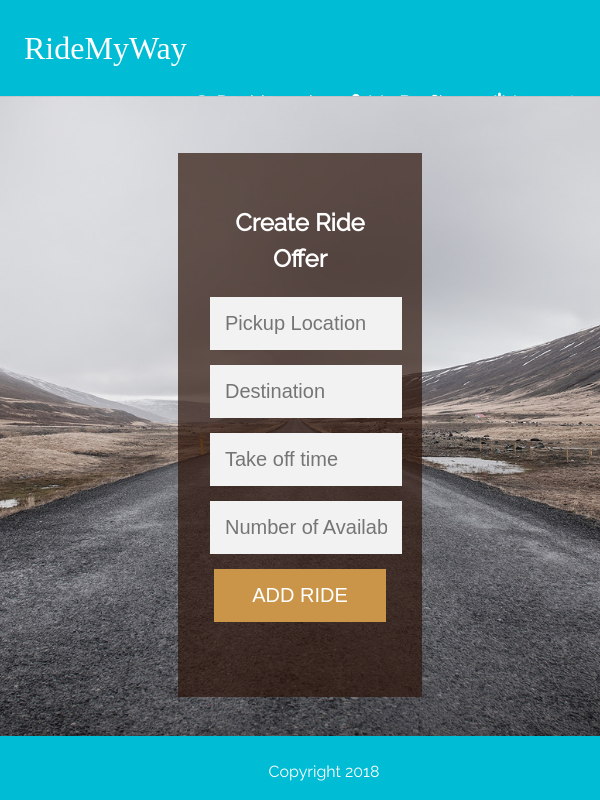
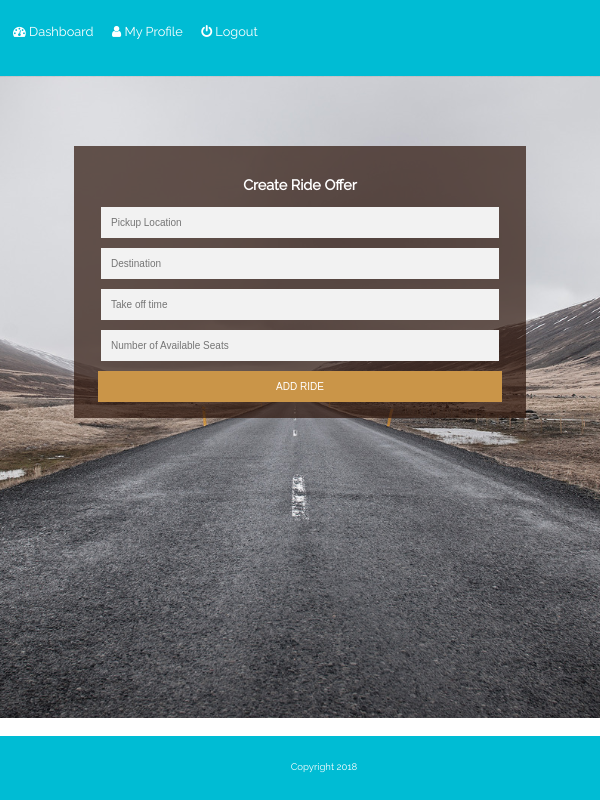
Before and after one commit to ronkeadun/RideMyWay, a web app: file UI/create_ride_offer.html in a window 600 px wide; the page is wider, and only the part inside the window is pictured. Run offline with its HTML, style and script files only (its server is not run), Linux system fonts and the light colour scheme; some libraries are stand-ins or nearby versions; some web fonts are replaced.

Commit message:
refactored code for mobile responsiveness

```diff
--- a/UI/css/style.css
+++ b/UI/css/style.css
@@ -14,16 +14,10 @@ body {
 	font-family: 'Raleway', sans-serif;
 }
 
-#login-page{
-	width: 360px;
-	padding: 10% 0 0;
-	margin: auto;
-}
 
 .form{
 	position: relative;
 	text-align: center;
-
 }
 
 .form input{
@@ -71,7 +65,7 @@ select{
 }
 
 .form .message{
-	margin: 15px 0 0;
+	margin: 0;
 	color: aliceblue;
 	font-size: 15px;
 }
@@ -90,7 +84,7 @@ select{
 }
 
 #create-ride{
-  width: 30%;
+  width: 40%;
   background: rgba(45, 20, 10, 0.7);
   margin: auto;
   height: 30rem;
@@ -102,15 +96,10 @@ select{
   margin: auto;
 }
 
-/*button a{
-	text-decoration: none;
-	color: #fff;
-}*/
-
 .navbar {
 	background-color: #00BCD4;
 	height: 3rem;
-	padding: 1.5rem;
+	padding: 1rem;
 	position: absolute;
 	top: 0;
 	width: 100%;
@@ -121,17 +110,18 @@ select{
 	text-decoration: none;
 	font-family: 'Kurale', serif;
 }
-/*.main-content {
+.main-content {
 	min-height: 100%
-}*/
+}
 .main-content .jumbotron {
 	position: absolute;
 	width: 100%;
-	height: 82.3vh;
+	height: 80.3vh;
 	background-image: url('../images/headerBackground.jpg');
 	background-position: center;
 	background-size: cover;
 	top: 6rem;
+  margin-top: -20px;
 	display: flex;
 	justify-content: space-between;
 	overflow: auto;
@@ -139,8 +129,8 @@ select{
 .main-content .jumbotron .signin-container {
 	width: 30%;
 	background: rgba(45, 20, 10, 0.7);
-	margin: 3rem 2rem 15rem 2rem;
-	height: 30rem;
+	margin: 1rem 2rem 0 2rem;
+	height: 28rem;
 	padding: 2rem;
 }
 .main-content .jumbotron .signin-container h1 {
@@ -201,7 +191,7 @@ footer {
   width: 20%;
   border: 1px solid #ccc;
   border-radius: 1rem;
-  height: 320px;
+  height: 370px;
 }
 .requests-card ul {
   list-style: none;
@@ -242,8 +232,16 @@ footer {
   margin-bottom: 50px;
 }
 #profile_data{
+  position: fixed;
+  left:50px;
   padding:5px;
   background-color:rgba(36, 35, 35, 0.637);
+  height: 33em;
+}
+
+#prof_tables{
+  position: relative;
+  left:600px;
 }
 
 #profile_img{
@@ -282,7 +280,7 @@ footer {
   color:#808080;
 }
 
-/*table topic styling*/
+/*table heading styling*/
 .ride_tables{
   height: 25px;
   width:20%;
@@ -290,7 +288,6 @@ footer {
   background-color:#dca350;
   text-align: center;
   padding-top:8px;
-
 }
 /*table styles */
 table{
@@ -322,9 +319,125 @@ h4{
   text-align: center;
 }
 
-@media only screen and (min-width: 480px) and (max-width: 767px){
+@media only screen and (min-width: 420px) and (max-width: 767px){
   body{
-    max-width: 100%;
-    height: 100%;
+    font-size: 0.6rem;
+  }
+  .nav-link {
+    position: absolute;
+    left: -35px;
+    margin: -50px 0 0;
+  }
+  .nav-link li {
+    padding: 0.5rem;
+    font-size: 0.8rem;
+    border-radius: 0.5rem;
+  }
+  .navbar .logo{
+    visibility: hidden;
+  }
+
+  .info-section{
+    font-size: 1.5rem;
+  }
+  .form input{
+    margin: 0 0 10px;
+    padding: 10px;
+    font-size: 10px;
+  }
+  .main-content .jumbotron .signin-container {
+    width: 60%;
+    margin: 1rem 1rem 0 1rem;
+    height: 18rem;
+    padding: 1rem;
+  }
+  .form .message {
+    font-size: 10px;
+  }
+  .requests-card ul > li {
+    padding: 0.7rem;
+  }
+  .join-ride-btn {
+    padding: .5rem;
+    font-size: 0.7rem;
+  }
+  #create-ride {
+    width: 70%;
+    margin-top: 70px;
+    height: 15rem;
+    padding: 1rem;
+  }
+  table tr th{
+    font-size: 10px;
+    padding: 6px 5px;
+    margin: 15px;
+  }
+  table tr td {
+    font-size: 10px;
+    padding: 0.4em 1em;
+  }
+  select {
+    padding: 5px;;
+    font-size: 10px;
+  }
+  #profile_data {
+    position: relative;
+    top: 0;
+    left: 15px;
+    padding: 2px;
+    height: 50em;
+  }
+  #prof_tables {
+    position: absolute;
+    left: 15px;
+    top: 500px;
+  }
+  .form a input {
+    width: 96%;
+    border: 0;
+    padding: 10px;
+    font-size: 10px;
   }
 }
+
+
+
+@media only screen and (max-width: 420px){
+ body{
+    font-size: 0.6rem;
+  }
+  .nav-link {
+    position: absolute;
+    left: -35px;
+    margin: -50px 0 0;
+  }
+  .nav-link li {
+    padding: 0.5rem;
+    font-size: 0.8rem;
+    border-radius: 0.5rem;
+  }
+  .navbar .logo{
+    visibility: hidden;
+  }
+
+  .info-section{
+    font-size: 1.5rem;
+  }
+  .form input{
+    margin: 0 0 10px;
+    padding: 10px;
+    font-size: 10px;
+  }
+  .requests-card ul > li {
+    padding: 0.7rem;
+  }
+  .join-ride-btn {
+    padding: .8rem;
+    font-size: 0.7rem;
+    margin-right: 1rem;
+  }
+  table {
+    border-spacing: 1px;
+    font-size: 0.5px;
+  }
+}
--- a/UI/dashboard.html
+++ b/UI/dashboard.html
@@ -38,6 +38,7 @@
         <li><strong>Pickup Location:</strong> Isolo</li>
         <li><strong>Destination:</strong> Agege</li>
         <li><strong>Take off time:</strong> 4:30pm</li>
+        <li><strong>Number of Available Seats:</strong> 4</li>
       </ul>
       <button class="join-ride-btn"> Join Ride </button>
     </div>
@@ -51,6 +52,7 @@
         <li><strong>Pickup Location:</strong> Apapa</li>
         <li><strong>Destination:</strong> Ketu</li>
         <li><strong>Take off time:</strong> 2:30pm</li>
+        <li><strong>Number of Available Seats:</strong> 1</li>
       </ul>
       <button class="join-ride-btn"> Join Ride </button>
     </div>
@@ -64,6 +66,7 @@
         <li><strong>Pickup Location:</strong> Opebi</li>
         <li><strong>Destination:</strong> Berger</li>
         <li><strong>Take off time:</strong> 5:10pm</li>
+        <li><strong>Number of Available Seats:</strong> 3</li>
       </ul>
       <button class="join-ride-btn"> Join Ride </button>
     </div>
@@ -77,6 +80,7 @@
         <li><strong>Pickup Location:</strong> Yaba</li>
         <li><strong>Destination:</strong>Ikeja</li>
         <li><strong>Take off time:</strong> 12:00pm</li>
+        <li><strong>Number of Available Seats:</strong> 1</li>
       </ul>
       <button class="join-ride-btn"> Join Ride </button>
     </div>
--- a/UI/profile_page.html
+++ b/UI/profile_page.html
@@ -20,6 +20,10 @@
       <li>
         <i class="fa fa-tachometer"></i>
         <a href="dashboard.html">Dashboard</a>
+      </li>
+      <li>
+        <i class="fa fa-eye"></i>
+        <a href="request_offer.html">View Ride Offer</a>
       </li>
       <li>
         <i class="fa fa-power-off"></i>
@@ -61,7 +65,6 @@
                 </div>
                 <br>
                 <br>
-                <a href="request_offer.html"><input type="button" value="RESPOND" /></a>
 
             </div>
 
```
Also changed, not shown: UI/request_offer.html (+0 -9 lines). Lines whose indentation alone changed are shown as unchanged.
